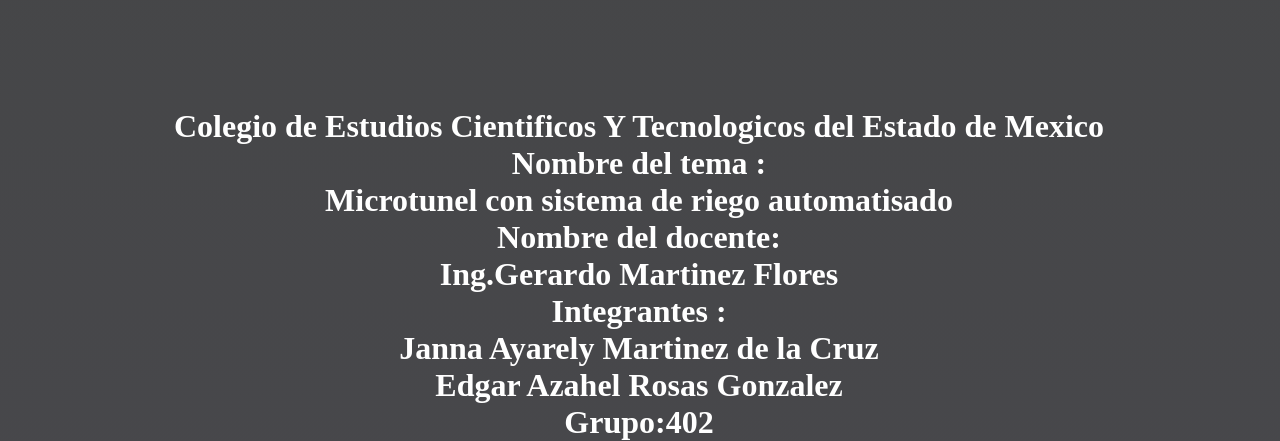
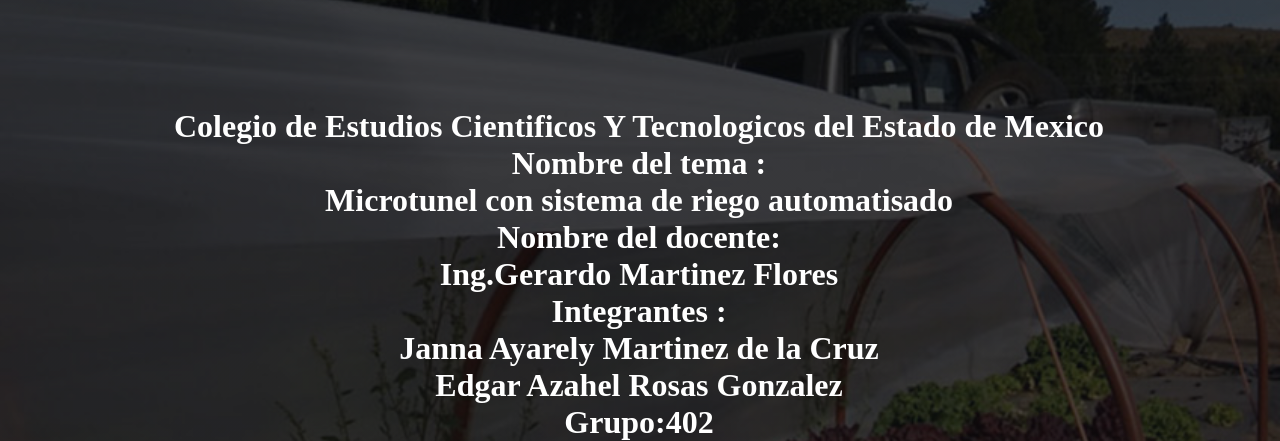
Before and after one commit to Norma-2105/Microtunel-Janna, a plain HTML site: page index.html in a window 1280 px wide. Shown: the part 131-572 px from the top of the page. Drawn offline with Linux system fonts and the light colour scheme.

Commit message:
Update estilo4.css

```diff
--- a/estilo4.css
+++ b/estilo4.css
@@ -2,7 +2,7 @@ body{
     margin: 0;
     background: linear-gradient( rgba(7, 8, 10, 0.75),
      rgba(11, 11, 17, 0.75)),
-      url(Microtúnel-forrado-con-tela-térmica-sobre-cultivo-de-hortalizas.jpg) no-repeat center center fixed;
+      url(d981cd10-microtunelespf.jpg) no-repeat center center fixed;
      background-size: cover;
 }
 .contenedor{
```
